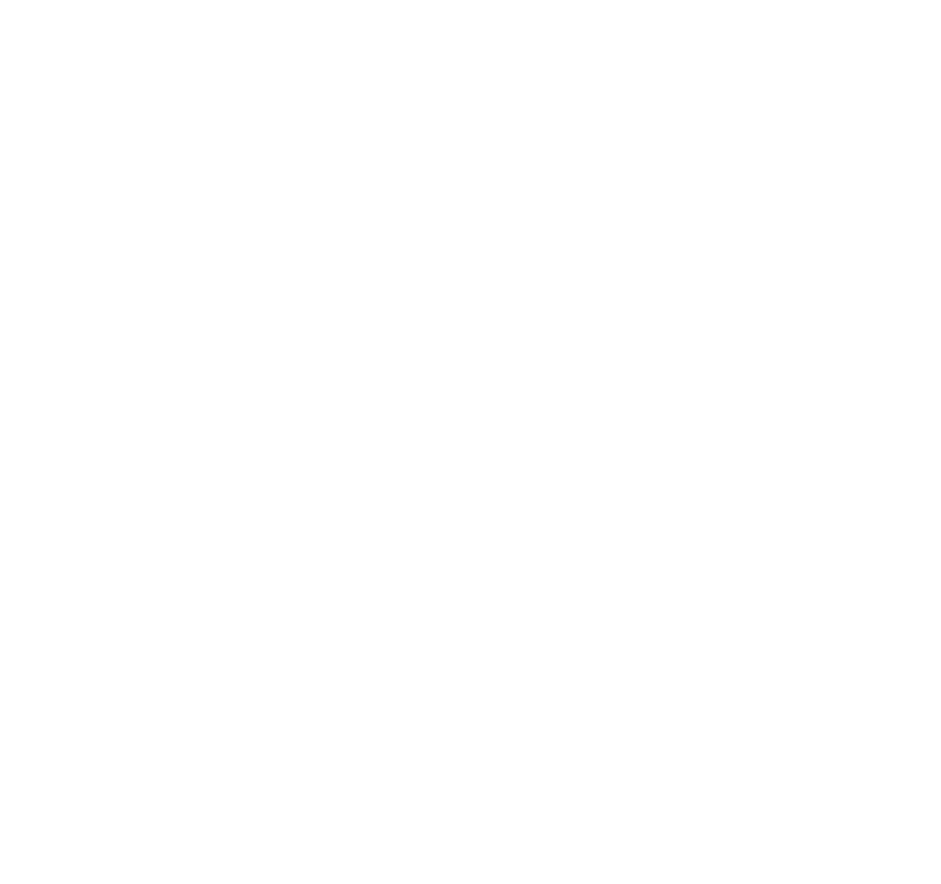
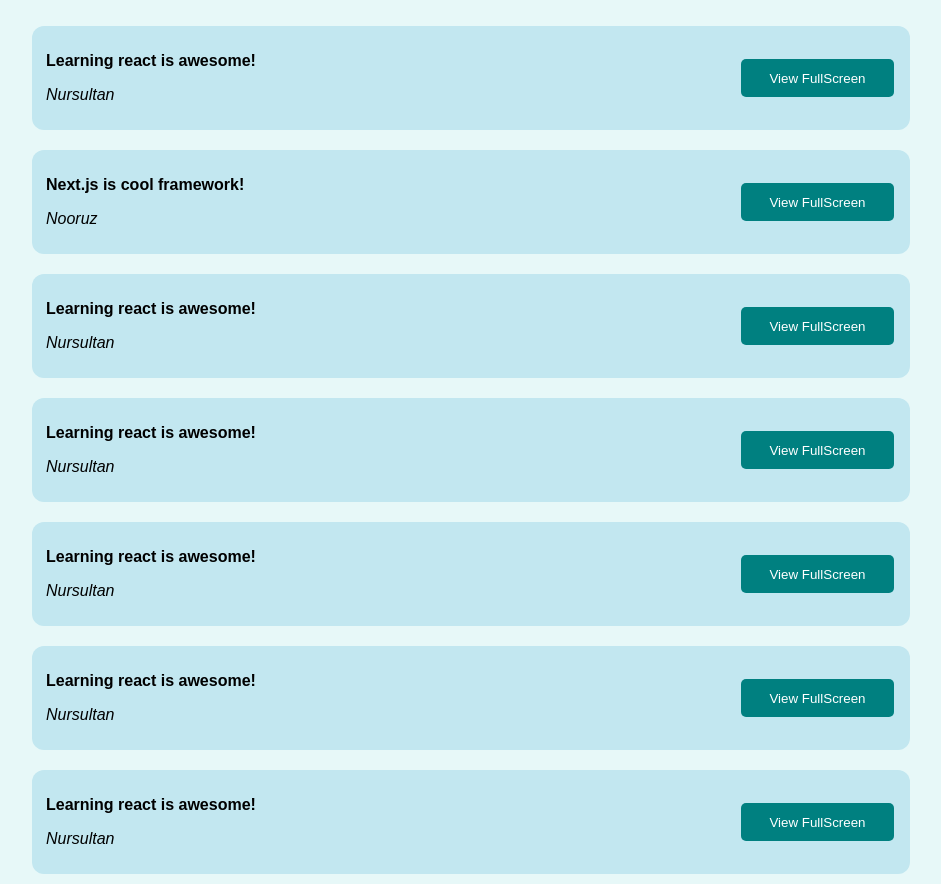
Before and after one commit to Nooruzbekck/Quote, a React (Vite) app: page / in a window 1280 px wide. Shown: the whole page, without its empty margins (197-1138 px from the left). Before the commit the page ends 800 px from the top, so only its background shows below. Built offline with nearby package versions, Linux system fonts and the light colour scheme.

Commit message:
finished

```diff
--- a/src/App.jsx
+++ b/src/App.jsx
@@ -1,5 +1,10 @@
+import { Quote } from "./components/quote/Quote";
 function App() {
-  return <div></div>;
+  return (
+    <div>
+      <Quote />
+    </div>
+  );
 }
 
 export default App;
--- /dev/null
+++ b/src/components/quote/Quote.jsx
@@ -0,0 +1,10 @@
+import React from "react";
+import { QuoteList } from "./QuoteList";
+
+export const Quote = () => {
+  return (
+    <div>
+      <QuoteList />
+    </div>
+  );
+};
--- /dev/null
+++ b/src/components/quote/QuoteItem.jsx
@@ -0,0 +1,18 @@
+import React from "react";
+import "./QuoteStyle.css";
+import Button from "../UI/Button";
+export const QuoteItem = ({ title, name }) => {
+  return (
+    <li className="list-quote">
+      <div className="dd">
+        <div className="div-con">
+          <p className="p1">{title}</p>
+          <p className="p2">{name}</p>
+        </div>
+        <div className="btn">
+          <Button>View FullScreen</Button>
+        </div>
+      </div>
+    </li>
+  );
+};
--- /dev/null
+++ b/src/components/quote/QuoteList.jsx
@@ -0,0 +1,13 @@
+import React from "react";
+import { QuoteItem } from "./QuoteItem";
+import { Main } from "../../utils/constants/Main";
+
+export const QuoteList = () => {
+  return (
+    <ul>
+      {Main.map((item) => (
+        <QuoteItem key={item.title} {...item} />
+      ))}
+    </ul>
+  );
+};
--- /dev/null
+++ b/src/components/quote/QuoteStyle.css
@@ -0,0 +1,32 @@
+.list-quote {
+  box-sizing: border-box;
+  width: 100%;
+  display: flex;
+  justify-content: center;
+  align-items: center;
+}
+.dd {
+  width: 864px;
+  height: 104px;
+  padding-left: 14px;
+  background-color: #c2e7f0;
+  border-radius: 12px;
+  margin: 10px;
+  display: flex;
+  align-items: center;
+  justify-content: space-between;
+}
+.btn {
+  padding-right: 16px;
+}
+
+.p1 {
+  font-weight: 700;
+  font-family: Arial, Helvetica, sans-serif;
+}
+.p2 {
+  font-family: Arial, Helvetica, sans-serif;
+
+  font-style: italic;
+  font-weight: 400;
+}
--- a/src/index.css
+++ b/src/index.css
@@ -0,0 +1,5 @@
+body {
+  width: 100%;
+  height: 100vh;
+  background-color: #e7f8f8;
+}
--- /dev/null
+++ b/src/utils/constants/Main.jsx
@@ -0,0 +1,30 @@
+export const Main = [
+  {
+    title: "Learning react is awesome!",
+    name: "Nursultan",
+  },
+  {
+    title: "Next.js is cool framework!",
+    name: "Nooruz",
+  },
+  {
+    title: "Learning react is awesome!",
+    name: "Nursultan",
+  },
+  {
+    title: "Learning react is awesome!",
+    name: "Nursultan",
+  },
+  {
+    title: "Learning react is awesome!",
+    name: "Nursultan",
+  },
+  {
+    title: "Learning react is awesome!",
+    name: "Nursultan",
+  },
+  {
+    title: "Learning react is awesome!",
+    name: "Nursultan",
+  },
+];
```
